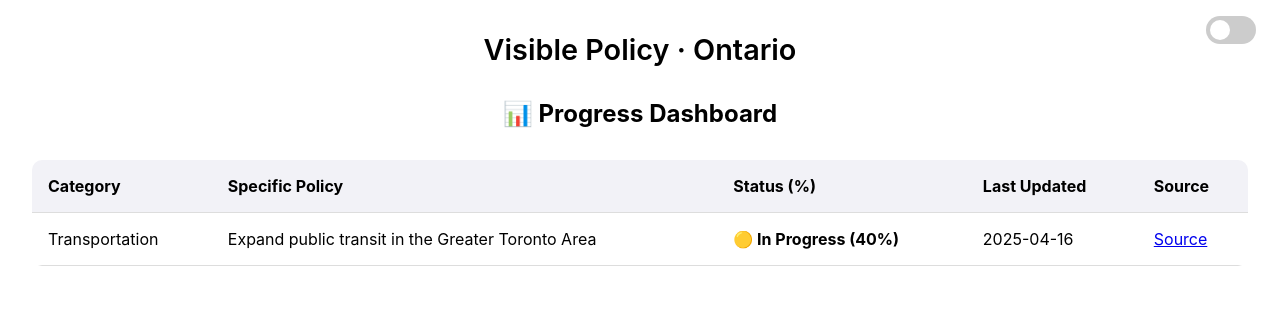
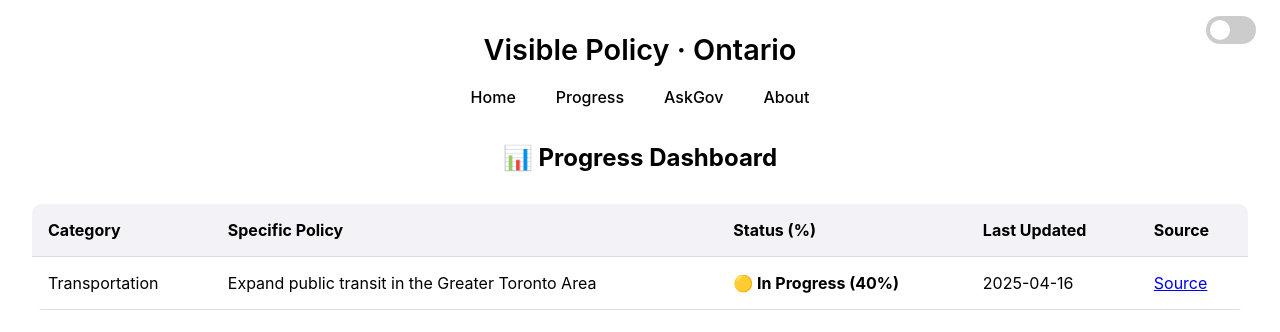
Before and after one commit to leonardoh-ca/visible-policy-data, a website: page index.html in a window 1280 px wide. Drawn offline with Linux system fonts and the light colour scheme.

Commit message:
Update index.html

```diff
--- a/index.html
+++ b/index.html
@@ -23,7 +23,7 @@
       display: flex;
       justify-content: space-between;
       align-items: center;
-      margin-bottom: 2rem;
+      margin-bottom: 1rem;
     }
 
     .title {
@@ -84,6 +84,25 @@
       transform: translateX(22px);
     }
 
+    nav {
+      display: flex;
+      justify-content: center;
+      gap: 1.5rem;
+      margin-bottom: 2rem;
+    }
+
+    nav a {
+      text-decoration: none;
+      color: inherit;
+      font-weight: 500;
+      padding: 0.25rem 0.5rem;
+      border-radius: 10px;
+    }
+
+    nav a:hover {
+      background-color: rgba(0,0,0,0.05);
+    }
+
     table {
       width: 100%;
       border-collapse: collapse;
@@ -126,6 +145,13 @@
       </label>
     </div>
   </div>
+
+  <nav>
+    <a href="index.html">Home</a>
+    <a href="progress.html">Progress</a>
+    <a href="askgov.html">AskGov</a>
+    <a href="about.html">About</a>
+  </nav>
 
   <h2 style="text-align:center; font-size: 1.5rem;">📊 Progress Dashboard</h2>
 
```
